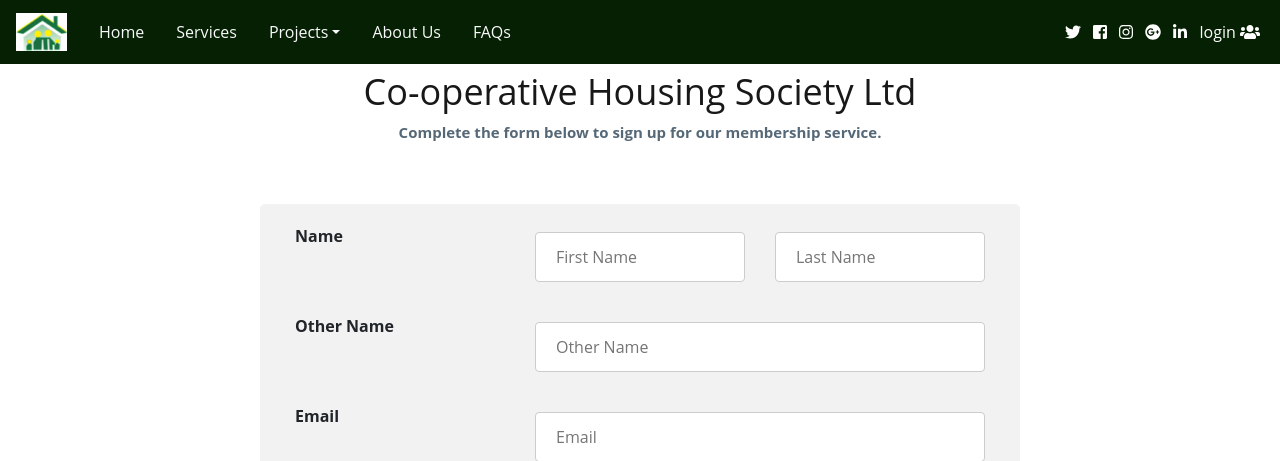
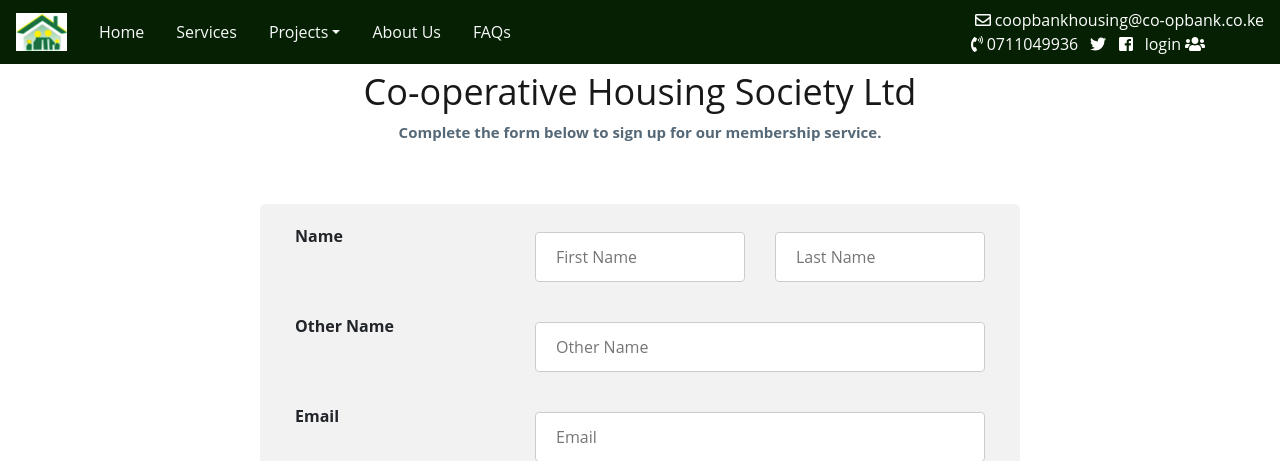
Before and after one commit to Jacks27/Coop-hse, a Python web app: template UI/templates/signup.html in a window 1280 px wide. Shown: the top 461 px of the page. Run offline with Jinja, Linux system fonts and the light colour scheme; the template is opened without the code that fills it, so the values that code supplies are empty; some libraries are stand-ins or nearby versions.

Commit message:
Add contact

```diff
--- a/UI/templates/signup.html
+++ b/UI/templates/signup.html
@@ -53,12 +53,13 @@
 </ul>
 <!-- right bar -->
 <div class="topnav-right">
+
+  <a href='#contact'>
+      <i class="far fa-envelope"></i> coopbankhousing@co-opbank.co.ke
+    <br>
+    <i class="fas fa-phone-volume"></i> 0711049936</a>
     <a href="#" class="twitter"><i class="fab fa-twitter"></i></i></a>
     <a href="#" class="facebook"><i class="fab fa-facebook-square"></i></a>
-    <a href="#" class="instagram"><i class="fab fa-instagram"></i></a>
-    <a href="#" class="google-plus"><i class="fab fa-google-plus"></i></a>
-    <a href="#" class="linkedin"><i class="fab fa-linkedin-in"></i></a>
-
     <a href="./login.html">login <i class="fas fa-users"></i></a>
 
   </div>
```
